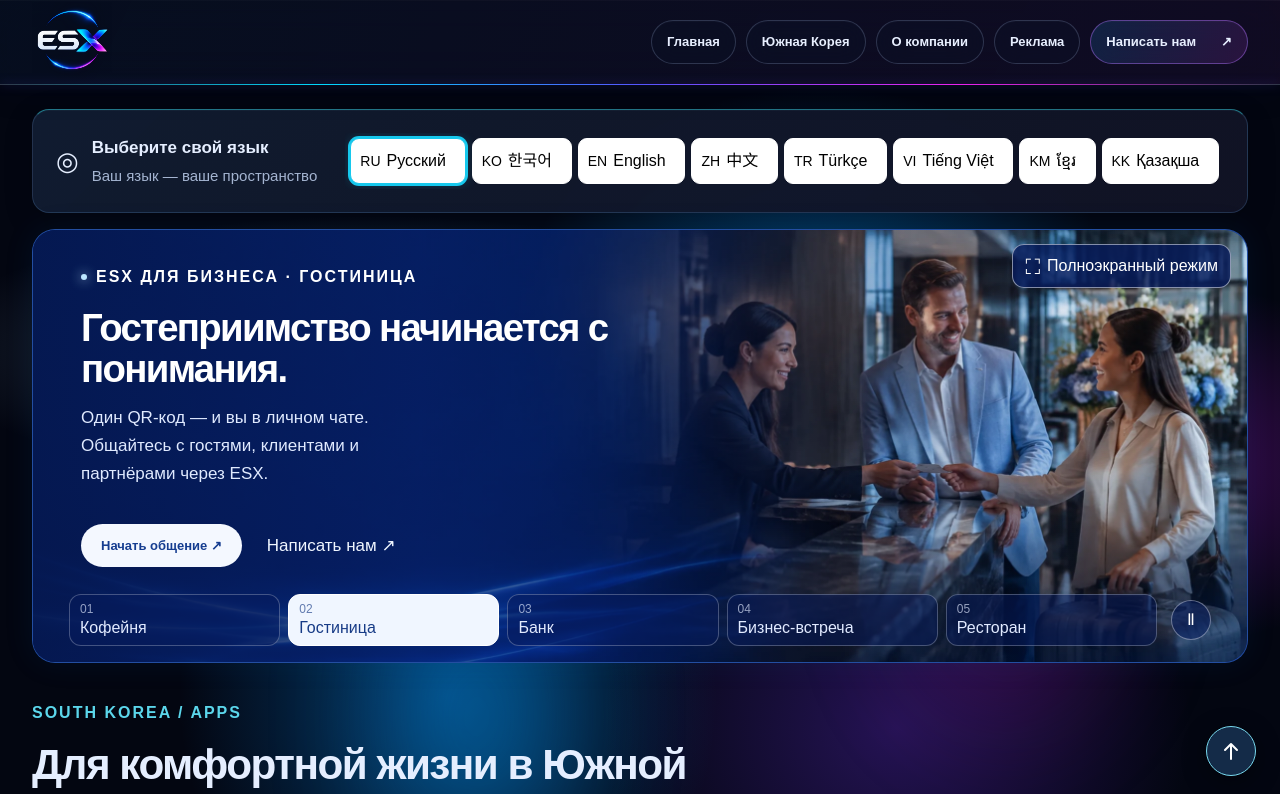
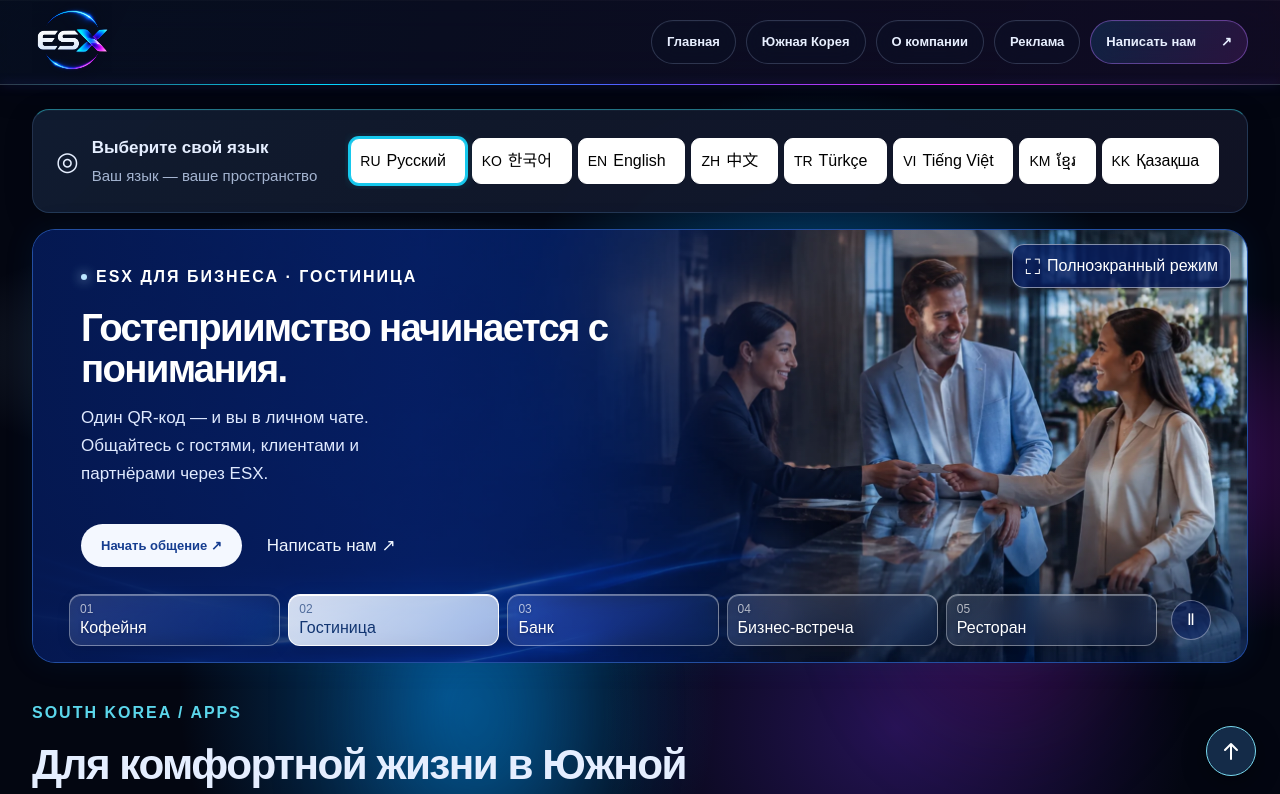
Before and after one commit to evgeniy210688-a11y/esx, a Next.js app: page / in a window 1280 px wide. Shown: the top 794 px of the page. Built offline with nearby package versions, Linux system fonts and the light colour scheme.

Commit message:
Add frosted glass to banner scene buttons

```diff
--- a/app/design/design.css
+++ b/app/design/design.css
@@ -666,3 +666,26 @@
 .business-tabs button { padding: 7px 10px; line-height: 1.25; }
 .business-tabs button span { margin-bottom: 2px; font-size: 12px; line-height: 1.2; }
 @media(max-width:760px) { .business-tabs button { padding: 7px 8px; min-height: 40px; } }
+
+/* Frosted glass on the compact banner scene controls. */
+.business-tabs button {
+  background: linear-gradient(135deg, #eaf3ff26, #13285066);
+  border-color: #ffffff61;
+  backdrop-filter: blur(10px) saturate(135%);
+  -webkit-backdrop-filter: blur(10px) saturate(135%);
+  box-shadow: inset 0 1px 0 #ffffff52, 0 4px 14px #00000018;
+  color: #fff;
+  text-shadow: 0 1px 3px #06133480;
+}
+.business-tabs button:hover { background: linear-gradient(135deg, #ffffff40, #527ab54d); border-color: #ffffffa6; }
+.business-tabs button[aria-pressed=true] {
+  background: linear-gradient(135deg, #f0f6ffe0, #dbeaffb8);
+  border-color: #ffffffe0;
+  color: #123571;
+  text-shadow: none;
+  box-shadow: inset 0 1px 0 #fff, 0 4px 18px #00000020;
+}
+@supports not ((backdrop-filter: blur(1px)) or (-webkit-backdrop-filter: blur(1px))) {
+  .business-tabs button { background: #142b50ed; }
+  .business-tabs button[aria-pressed=true] { background: #e4efff; }
+}
```
